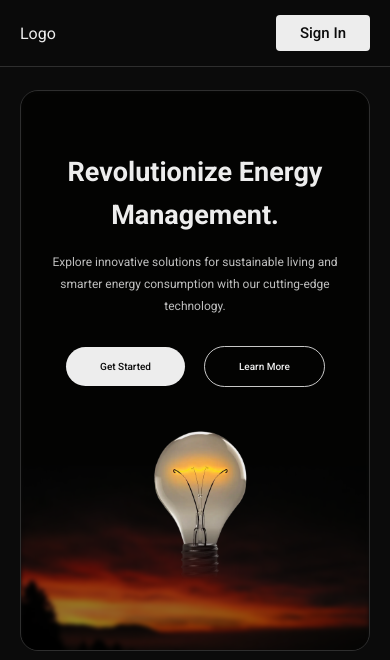
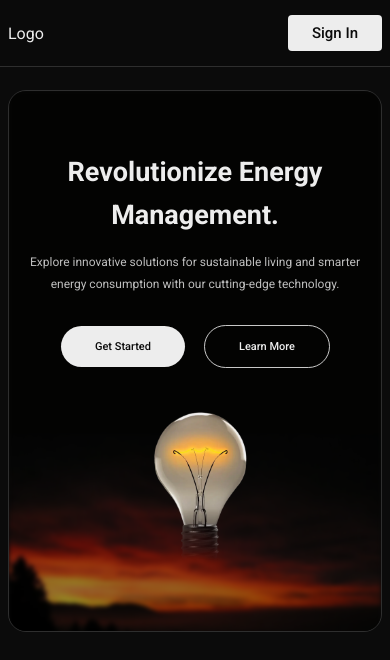
Before and after one commit to gr33pp/hakitech, a React (Create React App) app in the folder client/: page / in a window 390 px wide. Shown: the top 660 px of the page. Built offline with nearby package versions, Linux system fonts and the light colour scheme.

Commit message:
Refactor landing page styles, improve user experience, and update dependencies

```diff
--- a/client/src/App.scss
+++ b/client/src/App.scss
@@ -10,6 +10,7 @@ body {
   background-color: var(--bg-color);
   color: var(--text-color);
   font-family: "Roboto", sans-serif;
+  -webkit-tap-highlight-color: #ffffff10;
 
   &::-webkit-scrollbar {
     display: none;
--- a/client/src/components/components.scss
+++ b/client/src/components/components.scss
@@ -63,5 +63,6 @@
 
   span {
     cursor: pointer;
+    user-select: none;
   }
 }
--- a/client/src/pages/landing/landing.scss
+++ b/client/src/pages/landing/landing.scss
@@ -72,7 +72,7 @@
         > * {
           border-radius: 10rem !important;
           padding: 14px 34px;
-          font-size: clamp(10px, 2.2vw, 16px);
+          font-size: clamp(11px, 2vw, 16px);
         }
       }
     }
@@ -193,3 +193,20 @@
     }
   }
 }
+
+@media screen and (max-width: 768px) {
+  :root {
+    --landing-pad: 8px;
+  }
+  .landing {
+    &-hero {
+      &-content {
+        max-width: 95vw;
+
+        .actions {
+          //   column-gap: 10px;
+        }
+      }
+    }
+  }
+}
--- a/client/src/pages/landing/navigation/nav.scss
+++ b/client/src/pages/landing/navigation/nav.scss
@@ -16,7 +16,7 @@
       grid-template-columns: auto 1fr auto;
       justify-content: space-between;
       align-items: center;
-      padding: clamp(15px, 3%, 30px) var(--landing-pad);
+      padding: clamp(15px, 3%, 30px) calc(var(--landing-pad) + 20px);
       background-color: var(--bg-color-alt);
       backdrop-filter: blur(3.5px) saturate(50%);
       width: calc(100% - var(--landing-pad) * 2);
```
